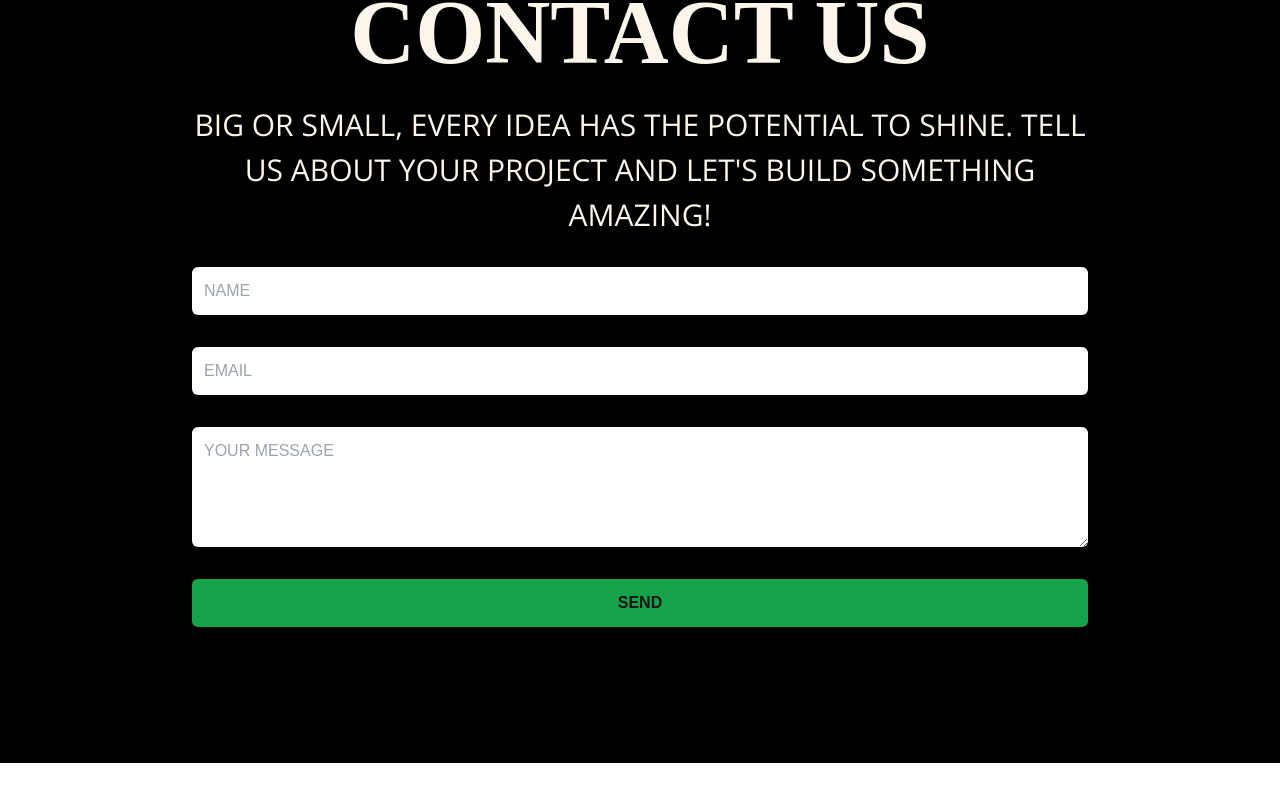
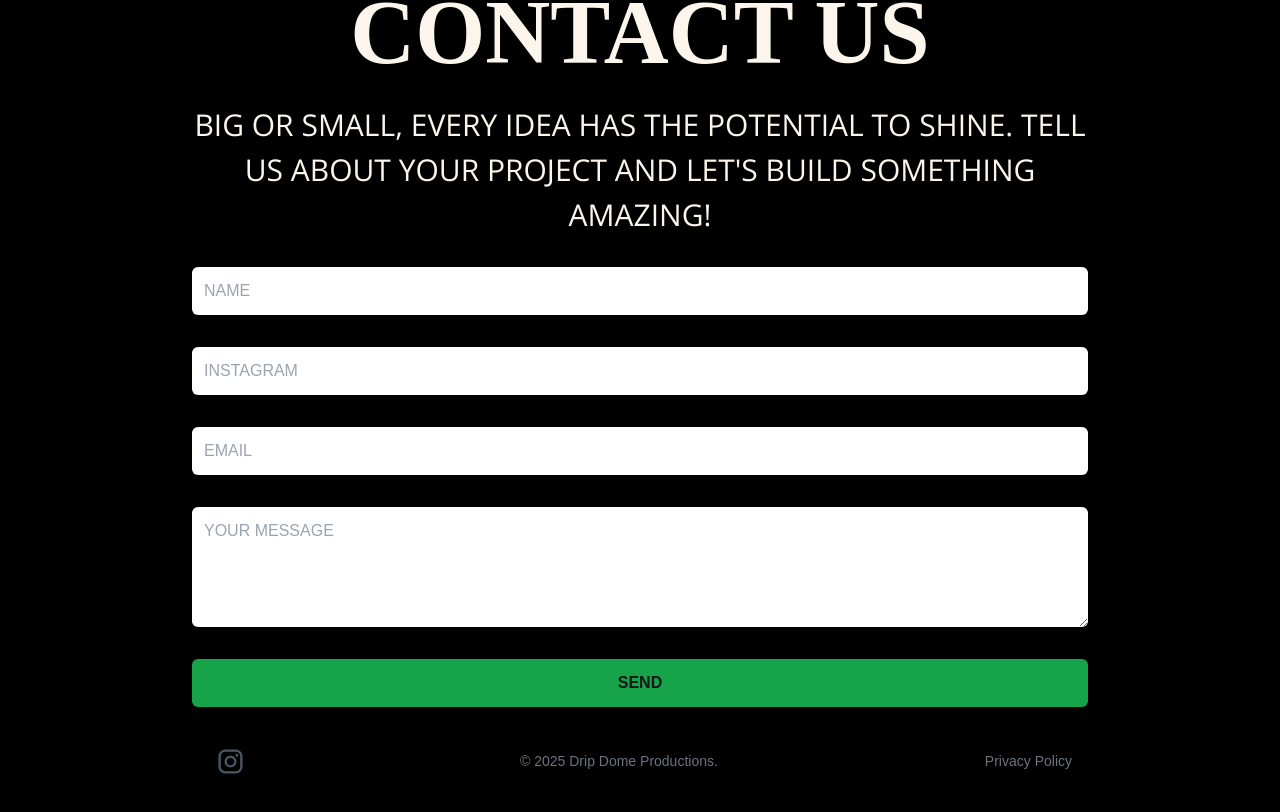
Before and after one commit to mHaines9219/dripdome-site, a Next.js app: page /about-us in a window 1280 px wide. Shown: the part 1156-1968 px from the top of the page. Before the commit the page ends 1919 px from the top, so only its background shows below. Built offline with nearby package versions, Linux system fonts and the light colour scheme; a web font is replaced by a local one.

Commit message:
privacy policy and ig

```diff
--- a/app/ClientLayout.tsx
+++ b/app/ClientLayout.tsx
@@ -16,7 +16,6 @@
     <>
       {pathname !== '/' && <Navbar />}
       {children}
-      {/* <Footer /> */}
     </>
   );
 }
--- a/app/components/Contact.tsx
+++ b/app/components/Contact.tsx
@@ -1,5 +1,6 @@
 import React from 'react';
 import { Typography } from '@mui/material';
+import Footer from '../ui/Footer';
 
 export default function Contact() {
   return (
@@ -19,6 +20,7 @@
       >
         CONTACT US{' '}
       </Typography>
+
       <Typography
         variant="body1"
         component="p"
@@ -35,13 +37,14 @@
         PROJECT AND LET'S BUILD SOMETHING AMAZING!
       </Typography>
       <form
-        className="flex flex-col max-w-screen mx-auto mb-24 md:gap-y-4 "
+        className="flex flex-col max-w-screen mx-auto mb-8 md:gap-y-4 "
         onSubmit={async (e) => {
           e.preventDefault();
 
           // Form Data
           const formData = {
             name: (e.target as any).name.value,
+            instagram: (e.target as any).instagram.value,
             email: (e.target as any).email.value,
             message: (e.target as any).message.value,
           };
@@ -75,6 +78,13 @@
         />
         <input
           className="mb-4 p-3 rounded-md bg-white text-black font-nova"
+          type="instagram"
+          name="instagram"
+          placeholder="INSTAGRAM"
+          required
+        />
+        <input
+          className="mb-4 p-3 rounded-md bg-white text-black font-nova"
           type="email"
           name="email"
           placeholder="EMAIL"
@@ -94,6 +104,7 @@
           SEND{' '}
         </button>
       </form>
+      <Footer />
     </div>
   );
 }
--- /dev/null
+++ b/app/privacy/page.tsx
@@ -0,0 +1,48 @@
+import React from 'react';
+
+export default function PrivacyPolicy() {
+  return (
+    <div>
+      <h1>Privacy Policy</h1>
+      <p>
+        Your privacy is important to us. It is our policy to respect your
+        privacy regarding any information we may collect from you across our
+        website, [website], and other sites we own and operate.
+      </p>
+      <p>
+        We only ask for personal information when we truly need it to provide a
+        service to you. We collect it by fair and lawful means, with your
+        knowledge and consent. We also let you know why we’re collecting it and
+        how it will be used.
+      </p>
+      <p>
+        We only retain collected information for as long as necessary to provide
+        you with your requested service. What data we store, we’ll protect
+        within commercially acceptable means to prevent loss and theft, as well
+        as unauthorized access, disclosure, copying, use, or modification.
+      </p>
+      <p>
+        We don’t share any personally identifying information publicly or with
+        third parties, except when required to by law.
+      </p>
+      <p>
+        Our website may link to external sites that are not operated by us.
+        Please be aware that we have no control over the content and practices
+        of these sites, and cannot accept responsibility or liability for their
+        respective privacy policies.
+      </p>
+      <p>
+        You are free to refuse our request for your personal information, with
+        the understanding that we may be unable to provide you with some of your
+        desired services.
+      </p>
+      <p>
+        Your continued use of our website will be regarded as acceptance of our
+        practices around privacy and personal information. If you have any
+        questions about how we handle user data and personal information, feel
+        free to contact us.
+      </p>
+      <p>This policy is effective as of 1/1/2025.</p>
+    </div>
+  );
+}
--- a/app/ui/Footer.tsx
+++ b/app/ui/Footer.tsx
@@ -1,41 +1,34 @@
 import React from 'react';
 import Link from 'next/link';
+import InstagramIcon from '@mui/icons-material/Instagram';
 
 export default function Footer() {
-  console.log('Footer');
   return (
-    <footer className="bg-gray-100 py-8">
+    <footer className="bg-black ">
       <div className="container mx-auto px-4">
-        <div className="flex flex-col md:flex-row justify-between items-center">
-          <div className="flex items-center space-x-4 mb-4 md:mb-0">
+        <div className="flex  md:flex-row justify-between items-center">
+          <div className="flex items-center space-x-4  md:mb-0">
             <Link
               href="https://instagram.com/dripdome"
               target="_blank"
               rel="noopener noreferrer"
             >
               <div className="text-gray-600 hover:text-gray-800">
-                {/* Instagram Icon */}
-                <svg
-                  className="w-6 h-6"
-                  fill="currentColor"
-                  viewBox="0 0 24 24"
-                >
-                  <path d="M12 2.163c3.204 0 3.584.012 4.85.07 3.252.148 4.771 1.691 4.919 4.919.058 1.265.069 1.645.069 4.849 0 3.205-.012 3.584-.069 4.849-.149 3.225-1.664 4.771-4.919 4.919-1.266.058-1.644.07-4.85.07-3.204 0-3.584-.012-4.849-.07-3.26-.149-4.771-1.699-4.919-4.92-.058-1.265-.07-1.644-.07-4.849 0-3.204.013-3.583.07-4.849.149-3.227 1.664-4.771 4.919-4.919 1.266-.057 1.645-.069 4.849-.069zm0-2.163c-3.259 0-3.667.014-4.947.072-4.358.2-6.78 2.618-6.98 6.98-.059 1.281-.073 1.689-.073 4.948 0 3.259.014 3.668.072 4.948.2 4.358 2.618 6.78 6.98 6.98 1.281.058 1.689.072 4.948.072 3.259 0 3.668-.014 4.948-.072 4.354-.2 6.782-2.618 6.979-6.98.059-1.28.073-1.689.073-4.948 0-3.259-.014-3.667-.072-4.947-.196-4.354-2.617-6.78-6.979-6.98-1.281-.059-1.69-.073-4.949-.073zm0 5.838c-3.403 0-6.162 2.759-6.162 6.162s2.759 6.163 6.162 6.163 6.162-2.759 6.162-6.163c0-3.403-2.759-6.162-6.162-6.162zm0 10.162c-2.209 0-4-1.79-4-4 0-2.209 1.791-4 4-4s4 1.791 4 4c0 2.21-1.791 4-4 4zm6.406-11.845c-.796 0-1.441.645-1.441 1.44s.645 1.44 1.441 1.44c.795 0 1.439-.645 1.439-1.44s-.644-1.44-1.439-1.44z" />
-                </svg>
+                <Link href="/" className="flex items-center space-x-3">
+                  <InstagramIcon
+                    style={{ height: '45px', width: '45px' }}
+                    className="h-[45px] w-[45px] rounded-xl bg-black bg-opacity-60 p-2"
+                  />
+                </Link>
               </div>
             </Link>
           </div>
-          <div className="flex flex-col md:flex-row space-y-2 md:space-y-0 md:space-x-6 text-gray-600">
-            <a href="mailto:info@dripdome.com" className="hover:text-gray-800">
-              info@dripdome.com
-            </a>
-            <a href="tel:33328674979" className="hover:text-gray-800">
-              (333) 286-74979
-            </a>
+          <div className="text-center text-sm text-gray-500">
+            © {new Date().getFullYear()} Drip Dome Productions.
           </div>
-        </div>
-        <div className="text-center mt-6 text-sm text-gray-500">
-          © {new Date().getFullYear()} DripDome. All rights reserved.
+          <Link href="/privacy" className=" text-sm text-gray-500 ">
+            Privacy Policy
+          </Link>
         </div>
       </div>
     </footer>
```
